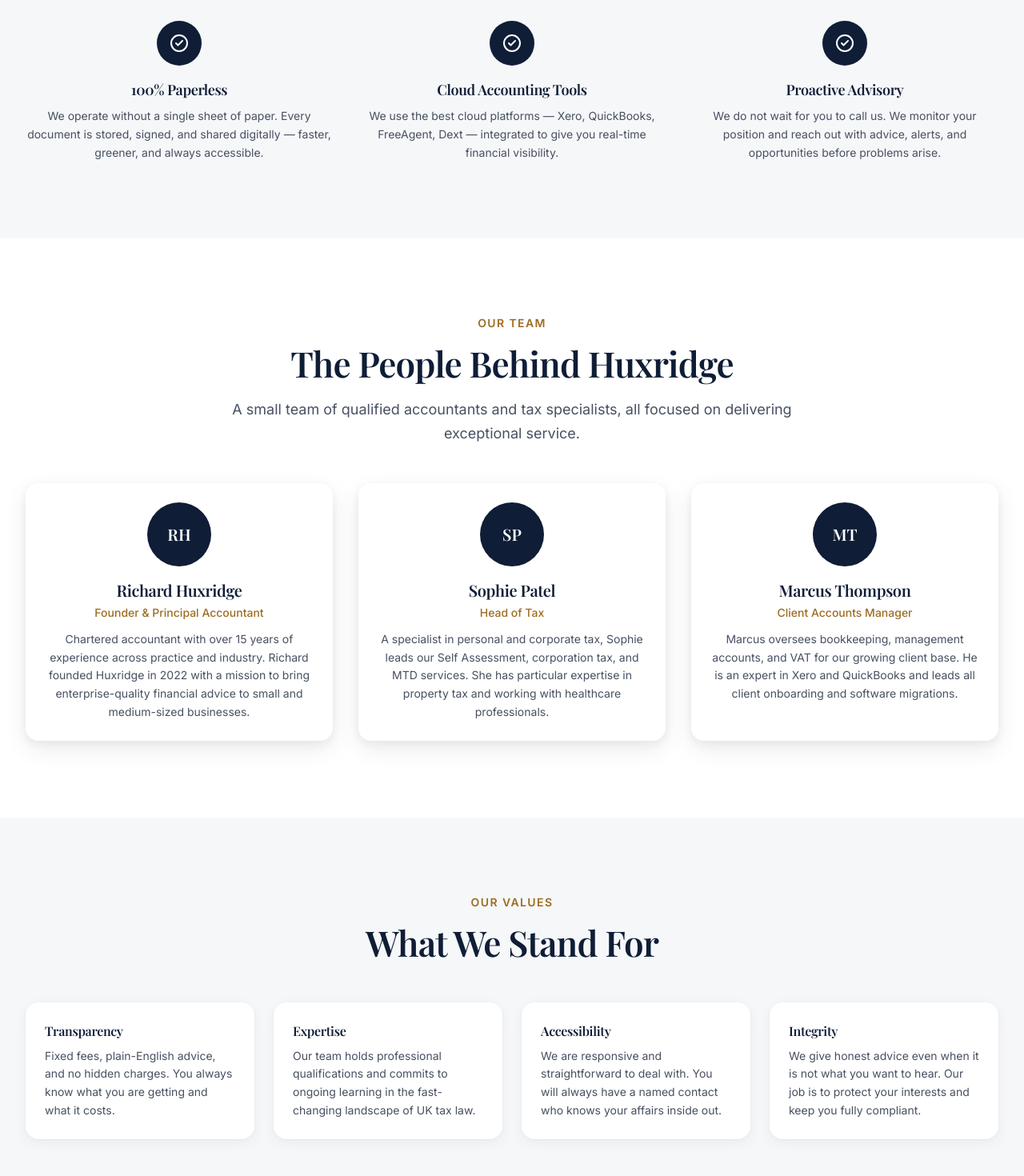
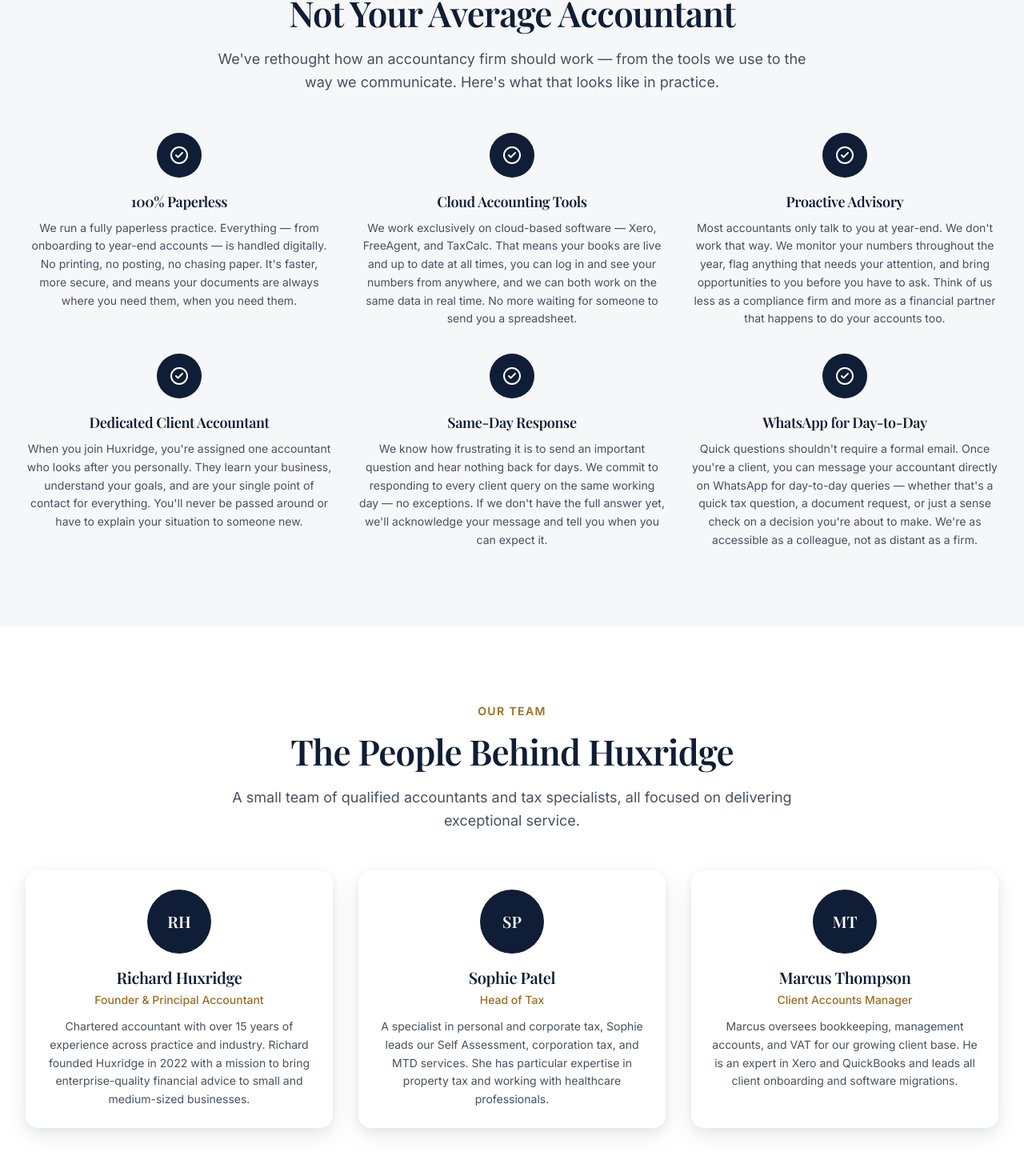
Before and after one commit to nirmalauwucst/huxridge, a Next.js app in the folder web/: page /about in a window 1280 px wide. Shown: the part 1198-2668 px from the top of the page at 80% size. Built offline with nearby package versions, Linux system fonts and the light colour scheme; a web font is replaced by a local one.

Commit message:
[HUX-0002] Modify about page content

```diff
--- a/web/src/app/about/page.tsx
+++ b/web/src/app/about/page.tsx
@@ -18,40 +18,55 @@ const approach = [
   {
     title: "100% Paperless",
     description:
-      "We operate without a single sheet of paper. Every document is stored, signed, and shared digitally — faster, greener, and always accessible.",
+      "We run a fully paperless practice. Everything — from onboarding to year-end accounts — is handled digitally. No printing, no posting, no chasing paper. It's faster, more secure, and means your documents are always where you need them, when you need them.",
   },
   {
     title: "Cloud Accounting Tools",
     description:
-      "We use the best cloud platforms — Xero, QuickBooks, FreeAgent, Dext — integrated to give you real-time financial visibility.",
+      "We work exclusively on cloud-based software — Xero, FreeAgent, and TaxCalc. That means your books are live and up to date at all times, you can log in and see your numbers from anywhere, and we can both work on the same data in real time. No more waiting for someone to send you a spreadsheet.",
   },
   {
     title: "Proactive Advisory",
     description:
-      "We do not wait for you to call us. We monitor your position and reach out with advice, alerts, and opportunities before problems arise.",
+      "Most accountants only talk to you at year-end. We don't work that way. We monitor your numbers throughout the year, flag anything that needs your attention, and bring opportunities to you before you have to ask. Think of us less as a compliance firm and more as a financial partner that happens to do your accounts too.",
+  },
+  {
+    title: "Dedicated Client Accountant",
+    description:
+      "When you join Huxridge, you're assigned one accountant who looks after you personally. They learn your business, understand your goals, and are your single point of contact for everything. You'll never be passed around or have to explain your situation to someone new.",
+  },
+  {
+    title: "Same-Day Response",
+    description:
+      "We know how frustrating it is to send an important question and hear nothing back for days. We commit to responding to every client query on the same working day — no exceptions. If we don't have the full answer yet, we'll acknowledge your message and tell you when you can expect it.",
+  },
+  {
+    title: "WhatsApp for Day-to-Day",
+    description:
+      "Quick questions shouldn't require a formal email. Once you're a client, you can message your accountant directly on WhatsApp for day-to-day queries — whether that's a quick tax question, a document request, or just a sense check on a decision you're about to make. We're as accessible as a colleague, not as distant as a firm.",
   },
 ];
 
 const values = [
   {
-    title: "Transparency",
+    title: "Expertise That Fits",
     description:
-      "Fixed fees, plain-English advice, and no hidden charges. You always know what you are getting and what it costs.",
+      "We only work with sectors we genuinely understand. No generalists, no guesswork. When you come to us, you're getting an accountant who already knows your industry inside out.",
   },
   {
-    title: "Expertise",
+    title: "Transparency Always",
     description:
-      "Our team holds professional qualifications and commits to ongoing learning in the fast-changing landscape of UK tax law.",
+      "Fixed fees, plain English, and no surprises. You always know what you're getting and what you're paying. No hidden charges, no confusing jargon, no small print.",
   },
   {
-    title: "Accessibility",
+    title: "Your Success Is Our Success",
     description:
-      "We are responsive and straightforward to deal with. You will always have a named contact who knows your affairs inside out.",
+      "We measure ourselves by the outcomes we deliver for clients, not just the compliance we complete. If you're growing, saving tax, and making confident decisions — we're doing our job.",
   },
   {
-    title: "Integrity",
+    title: "Technology With a Human Touch",
     description:
-      "We give honest advice even when it is not what you want to hear. Our job is to protect your interests and keep you fully compliant.",
+      "We use the best tools available, but there's always a real person behind every response. Technology makes us faster and more accurate — it doesn't replace the relationship.",
   },
 ];
 
@@ -86,10 +101,10 @@ export default function AboutPage() {
             About Us
           </p>
           <h1 className="text-primary-900 font-serif text-4xl leading-tight font-semibold sm:text-5xl">
-            Built on a Better Idea of What an Accountant Should Be
+            We built the firm we’d want to work with
           </h1>
           <p className="text-muted-foreground mt-6 text-xl leading-relaxed">
-            Huxridge was founded in 2022 with a simple but ambitious aim: to provide UK businesses, landlords, and self-employed professionals with genuinely expert, technology-driven accountancy — without the formality, delays, and frustration that so often come with the traditional model.
+            We started Huxridge because we kept seeing the same problem — hardworking professionals and business owners being let down by accountants who didn't understand their world. Generic advice. Slow responses. Reactive rather than proactive. We built something different. A firm that combines deep sector expertise with modern tools, straight-talking advice, and a genuine commitment to the people we work with.
           </p>
           <p className="text-muted-foreground mt-4 text-lg leading-relaxed">
             We are a fully remote, paperless practice. That means lower overheads, which we pass on to our clients through competitive fixed fees. It also means we can work with businesses anywhere in the UK, not just those within driving distance of a physical office.
@@ -109,8 +124,9 @@ export default function AboutPage() {
       <Section background="muted">
         <Container>
           <SectionHeading
-            eyebrow="Our Approach"
-            title="How We Work Differently"
+            eyebrow="How We Work Differently"
+            title="Not Your Average Accountant"
+            subtitle="We've rethought how an accountancy firm should work — from the tools we use to the way we communicate. Here's what that looks like in practice."
             align="center"
           />
           <div className="mt-12 grid gap-8 sm:grid-cols-3">
@@ -159,8 +175,9 @@ export default function AboutPage() {
       <Section background="muted">
         <Container>
           <SectionHeading
-            eyebrow="Our Values"
-            title="What We Stand For"
+            eyebrow="What We Stand For"
+            title="Four Things We Never Compromise On"
+            subtitle="These aren't values we put on a wall. They're the principles that shape every decision we make and every interaction we have with clients."
             align="center"
           />
           <div className="mt-12 grid gap-6 sm:grid-cols-2 lg:grid-cols-4">
@@ -178,9 +195,9 @@ export default function AboutPage() {
 
       {/* ── CTA ── */}
       <CTABanner
-        title="Let&apos;s Work Together"
-        subtitle="Book a free, no-obligation consultation with our team and discover how Huxridge can support your business."
-        primary={{ label: "Book a Free Consultation", href: "/book" }}
+        title="Ready to work with an accountant who actually gets it?"
+        subtitle="Book a free 30-minute discovery call. No commitment, no jargon, just honest advice."
+        primary={{ label: "Book a Free Call", href: "/book" }}
         secondary={{ label: "Contact Us", href: "/contact" }}
       />
     </>
```
